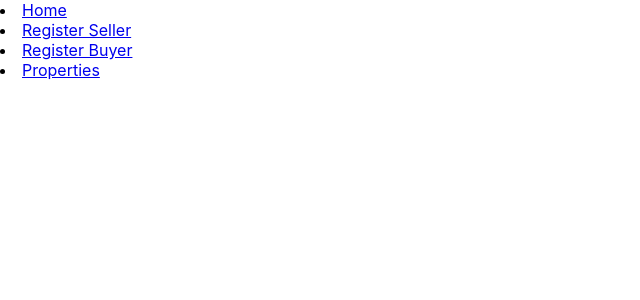
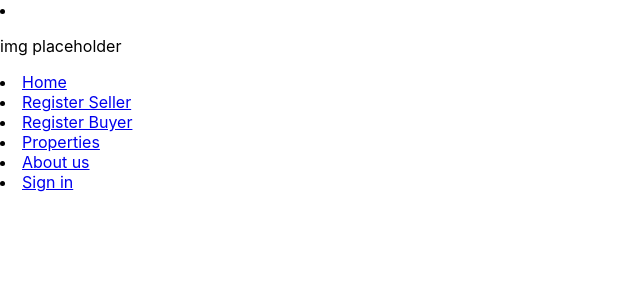
Before and after one commit to starwarsjedi321/GroupProject, a React (Create React App) app in the folder groupproject/: page / in a window 1280 px wide. Shown: the top 300 px of the page, without its empty margins (0-640 px from the left). Built offline with nearby package versions, Linux system fonts and the light colour scheme.

Commit message:
Add all links tags into navbar and add footer tags to layout for later implementation

```diff
--- a/groupproject/src/components/layoutComponent.js
+++ b/groupproject/src/components/layoutComponent.js
@@ -13,6 +13,9 @@ const Layout = () => {
             <Outlet/>
         </section>
     </main>
+    <footer>
+
+    </footer>
     </>
   )
 }
--- a/groupproject/src/components/navComponent.js
+++ b/groupproject/src/components/navComponent.js
@@ -4,6 +4,9 @@ import { Link } from 'react-router-dom';
 const Navbar = () => {
   return (
     <nav>
+        <li>
+            <img/><p>img placeholder</p>
+        </li>
         <li>
           <Link to="/">Home</Link>
         </li>
@@ -16,6 +19,12 @@ const Navbar = () => {
         <li>
           <Link to="/properties">Properties</Link>
         </li>
+        <li>
+            <Link to="">About us</Link>
+        </li>
+        <li>
+            <Link to="">Sign in</Link>
+        </li>
     </nav>
   )
 }
```
Lines whose indentation alone changed are shown as unchanged.
